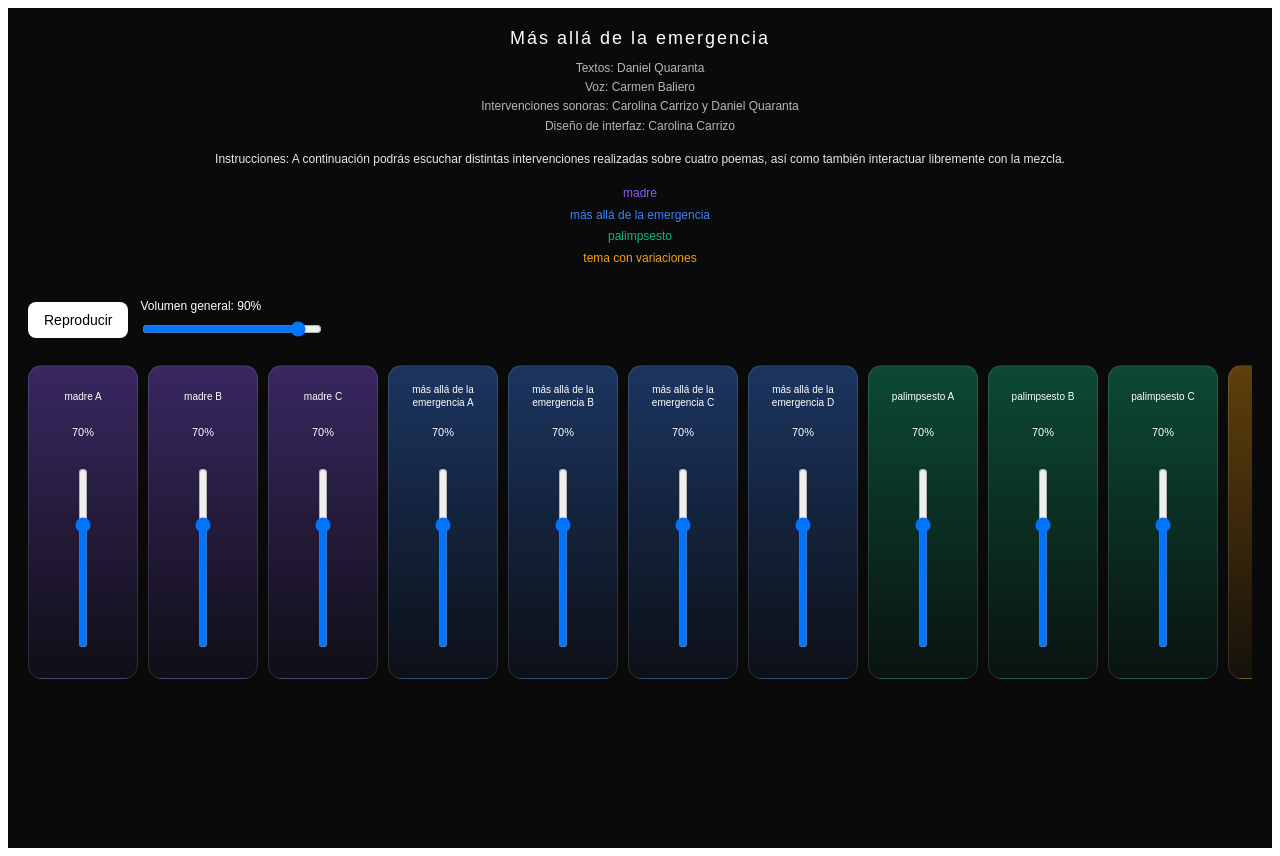
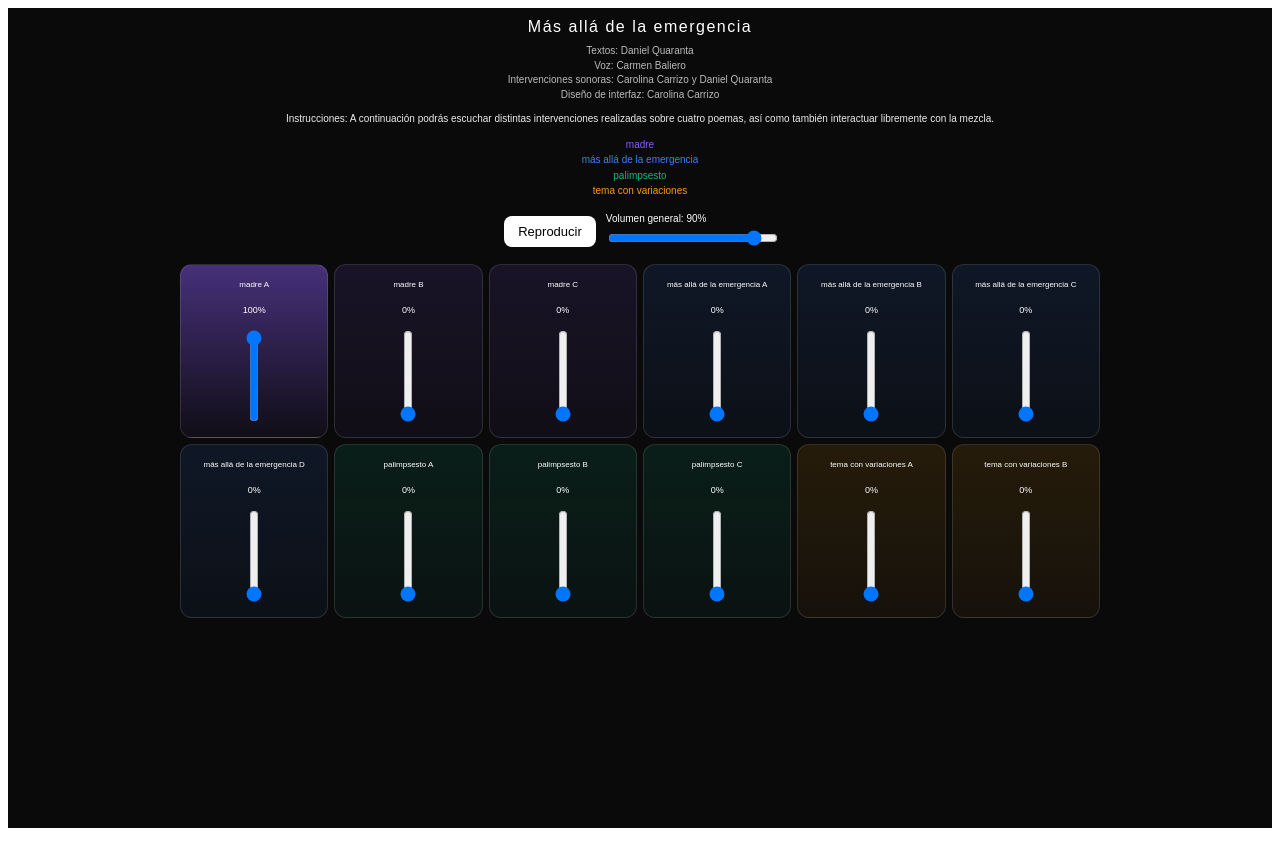
Before and after one commit to carrizocarolin/mixer, a Next.js app: page / in a window 1280 px wide. Built offline with nearby package versions, Linux system fonts and the light colour scheme.

Commit message:
Update page.jsx

```diff
--- a/app/page.jsx
+++ b/app/page.jsx
@@ -52,7 +52,7 @@ const COLORS = [
 export default function Page() {
   const audioRefs = useRef([]);
   const [ready, setReady] = useState(false);
-  const [volumes, setVolumes] = useState(Array(TRACK_COUNT).fill(0.7));
+  const [volumes, setVolumes] = useState([1, 0, 0, 0, 0, 0, 0, 0, 0, 0, 0, 0]);
   const [master, setMaster] = useState(0.9);
   const [playing, setPlaying] = useState(false);
 
@@ -60,6 +60,7 @@ export default function Page() {
     audioRefs.current = Array.from({ length: TRACK_COUNT }, (_, i) => {
       const audio = new window.Audio(FILES[i]);
       audio.loop = true;
+      audio.preload = "auto";
       return audio;
     });
 
@@ -87,13 +88,13 @@ export default function Page() {
 
   const play = async () => {
     if (!ready) return;
+
     await Promise.all(
       audioRefs.current.map((audio) =>
-        audio.play().catch(() => {
-          return null;
-        })
+        audio.play().catch(() => null)
       )
     );
+
     setPlaying(true);
   };
 
@@ -110,16 +111,35 @@ export default function Page() {
         background: "#0a0a0b",
         color: "white",
         minHeight: "100vh",
-        padding: "20px",
+        padding: "10px",
         fontFamily: "Arial, sans-serif",
       }}
     >
-      <div style={{ textAlign: "center", marginBottom: 30 }}>
-        <div style={{ letterSpacing: 2, fontSize: 18 }}>
+      <div
+        style={{
+          textAlign: "center",
+          marginBottom: 14,
+          maxWidth: 920,
+          marginInline: "auto",
+        }}
+      >
+        <div
+          style={{
+            letterSpacing: 1.5,
+            fontSize: 16,
+            marginBottom: 8,
+          }}
+        >
           Más allá de la emergencia
         </div>
 
-        <div style={{ fontSize: 12, opacity: 0.7, marginTop: 10, lineHeight: 1.6 }}>
+        <div
+          style={{
+            fontSize: 10,
+            opacity: 0.72,
+            lineHeight: 1.45,
+          }}
+        >
           Textos: Daniel Quaranta
           <br />
           Voz: Carmen Baliero
@@ -129,13 +149,26 @@ export default function Page() {
           Diseño de interfaz: Carolina Carrizo
         </div>
 
-        <div style={{ fontSize: 12, marginTop: 14, lineHeight: 1.6, opacity: 0.9 }}>
+        <div
+          style={{
+            fontSize: 10,
+            marginTop: 10,
+            lineHeight: 1.45,
+            opacity: 0.92,
+          }}
+        >
           Instrucciones: A continuación podrás escuchar distintas intervenciones
           realizadas sobre cuatro poemas, así como también interactuar libremente
           con la mezcla.
         </div>
 
-        <div style={{ fontSize: 12, marginTop: 14, lineHeight: 1.8 }}>
+        <div
+          style={{
+            fontSize: 10,
+            marginTop: 10,
+            lineHeight: 1.55,
+          }}
+        >
           <div style={{ color: "rgb(139,92,246)" }}>madre</div>
           <div style={{ color: "rgb(59,130,246)" }}>más allá de la emergencia</div>
           <div style={{ color: "rgb(16,185,129)" }}>palimpsesto</div>
@@ -143,24 +176,35 @@ export default function Page() {
         </div>
       </div>
 
-      <div style={{ marginBottom: 24, display: "flex", gap: 12, alignItems: "center", flexWrap: "wrap" }}>
+      <div
+        style={{
+          marginBottom: 14,
+          display: "flex",
+          gap: 10,
+          alignItems: "center",
+          justifyContent: "center",
+          flexWrap: "wrap",
+          maxWidth: 920,
+          marginInline: "auto",
+        }}
+      >
         <button
           onClick={playing ? stop : play}
           style={{
             background: "white",
             color: "black",
             border: "none",
-            padding: "10px 16px",
+            padding: "8px 14px",
             borderRadius: 8,
             cursor: "pointer",
-            fontSize: 14,
+            fontSize: 13,
           }}
         >
           {playing ? "Pausar" : "Reproducir"}
         </button>
 
-        <div style={{ minWidth: 180 }}>
-          <div style={{ fontSize: 12, marginBottom: 6 }}>
+        <div style={{ width: 170 }}>
+          <div style={{ fontSize: 10, marginBottom: 4 }}>
             Volumen general: {Math.round(master * 100)}%
           </div>
           <input
@@ -177,11 +221,13 @@ export default function Page() {
 
       <div
         style={{
-          display: "flex",
-          gap: 10,
-          overflowX: "auto",
-          alignItems: "flex-end",
-          paddingBottom: 20,
+          display: "grid",
+          gridTemplateColumns: "repeat(6, minmax(0, 1fr))",
+          gap: 6,
+          alignItems: "stretch",
+          width: "100%",
+          maxWidth: 920,
+          margin: "0 auto",
         }}
       >
         {TRACKS.map((name, i) => {
@@ -192,36 +238,38 @@ export default function Page() {
             <div
               key={i}
               style={{
-                width: 88,
-                minWidth: 88,
-                padding: 10,
+                minWidth: 0,
+                padding: 6,
                 border: "1px solid rgba(255,255,255,0.12)",
-                borderRadius: 14,
+                borderRadius: 12,
                 background: `linear-gradient(to bottom, rgba(${rgb}, ${0.12 + level * 0.35}), rgba(${rgb}, 0.05))`,
                 display: "flex",
                 flexDirection: "column",
                 alignItems: "center",
-                gap: 10,
+                gap: 6,
               }}
             >
               <div
                 style={{
-                  fontSize: 10,
+                  fontSize: 8,
                   textAlign: "center",
-                  lineHeight: 1.3,
-                  minHeight: 40,
+                  lineHeight: 1.15,
+                  minHeight: 28,
                   display: "flex",
                   alignItems: "center",
+                  justifyContent: "center",
+                  width: "100%",
+                  wordBreak: "break-word",
                 }}
               >
                 {name}
               </div>
 
-              <div style={{ fontSize: 11 }}>{Math.round(level * 100)}%</div>
+              <div style={{ fontSize: 9 }}>{Math.round(level * 100)}%</div>
 
               <div
                 style={{
-                  height: 220,
+                  height: 110,
                   display: "flex",
                   alignItems: "center",
                   justifyContent: "center",
@@ -240,7 +288,7 @@ export default function Page() {
                   }}
                   style={{
                     transform: "rotate(-90deg)",
-                    width: 180,
+                    width: 92,
                     cursor: "pointer",
                   }}
                 />
```
